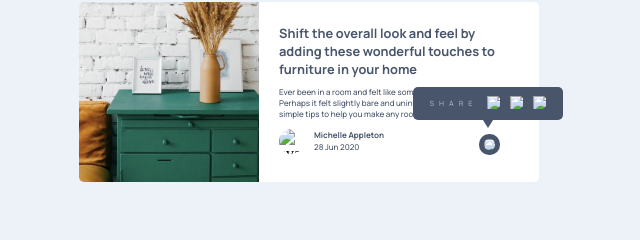
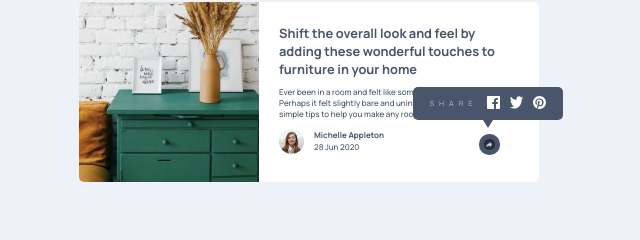
Before and after one commit to Aniazapp/primerProyectoJS, a plain HTML site: page index.html in a window 1280 px wide. Both pictures are taken after a click on the picture 819 px from the left and 451 px from the top of the page. Shown: the part 308-548 px from the top of the page, 331-971 px from the left. Drawn offline with Linux system fonts and the light colour scheme.

Commit message:
proyecto terminado4

```diff
--- a/index.html
+++ b/index.html
@@ -17,7 +17,7 @@
     <!--card 1 (img)-->
     <div class="card1">
         <img class="imgDesktop" src="images/drawersdt.jpg" alt="imgDesktop">
-        <img class="imgMobile" src="..//article-preview-component-master/images/drawers.jpg" alt="imgMobile">
+        <img class="imgMobile" src="images/drawers.jpg" alt="imgMobile">
     </div>
     <!--card2-->
     <div class="card2">
@@ -33,14 +33,14 @@
       </p>
 
       <div class="person">
-        <img class="avatar" src="..//article-preview-component-master/images/avatar-michelle.jpg" alt="avatar-michelle">
+        <img class="avatar" src="images/avatar-michelle.jpg" alt="avatar-michelle">
         <div class="info">
           <p class="name">Michelle Appleton</p>
           <p class="date">28 Jun 2020</p>
         </div>
         <!--<canvas id="canvas"></canvas>-->
-        <img onclick="manejarBoton()" id="share" src="..//article-preview-component-master/images/icon-share.svg" alt="Share">
-        <img onclick="manejarBoton()" id="darkShare" src="..//article-preview-component-master/images/shareOsc.jpg" alt="darkShare">
+        <img onclick="manejarBoton()" id="share" src="images/icon-share.svg" alt="Share">
+        <img onclick="manejarBoton()" id="darkShare" src="images/shareOsc.jpg" alt="darkShare">
       </div>
 
     </div>
@@ -51,9 +51,9 @@
     <div class="caja_vineta">
       <div class="redes">
       <p>SHARE</p>
-      <img class="fb" src="/article-preview-component-master/images/icon-facebook.svg" alt="facebook">
-      <img class="tw" src="/article-preview-component-master/images/icon-twitter.svg" alt="twitter">
-      <img class="pint" src="/article-preview-component-master/images/icon-pinterest.svg" alt="pinterest">
+      <img class="fb" src="images/icon-facebook.svg" alt="facebook">
+      <img class="tw" src="images/icon-twitter.svg" alt="twitter">
+      <img class="pint" src="images/icon-pinterest.svg" alt="pinterest">
       </div>
     </div>
     <div class="triangulo-invertido"></div>
```
